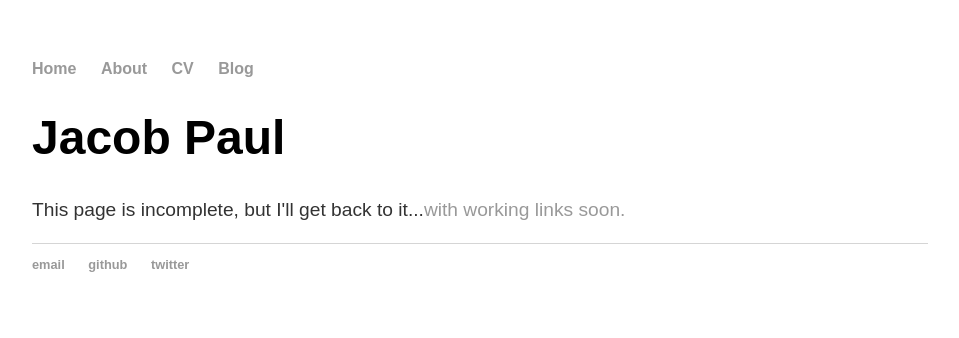
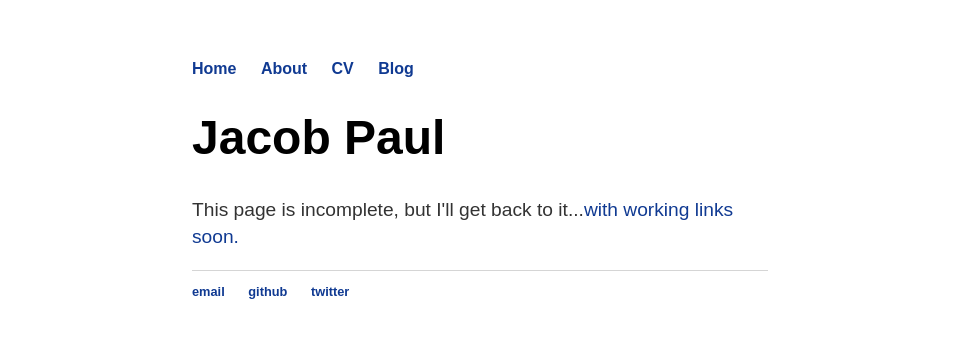
Before and after one commit to jacobmpaul/jacobmpaul.github.io, a Jekyll site: the page built from index.html, in a window 1280 px wide. Shown: the top 338 px of the page, without its empty margins (160-1119 px from the left). Built offline with Jekyll 4.4.1, drawn with Linux system fonts in a browser that asks for light colours.

Commit message:
Update main.css
text spacing and link colour

```diff
--- a/css/main.css
+++ b/css/main.css
@@ -1,6 +1,6 @@
 body {
     margin: 60px auto;
-    width: 70%;
+    width: 45%;
 }
 nav ul, footer ul {
     font-family:'Ubuntu', 'Arial', 'serif';
@@ -14,7 +14,7 @@ nav ul li, footer ul li {
 }
 a {
     text-decoration: none;
-    color: #999;
+    color: #103A92;
 }
 a:hover {
     text-decoration: underline;
```
